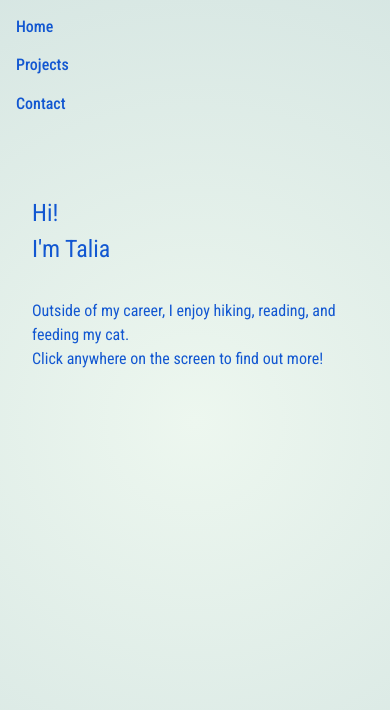
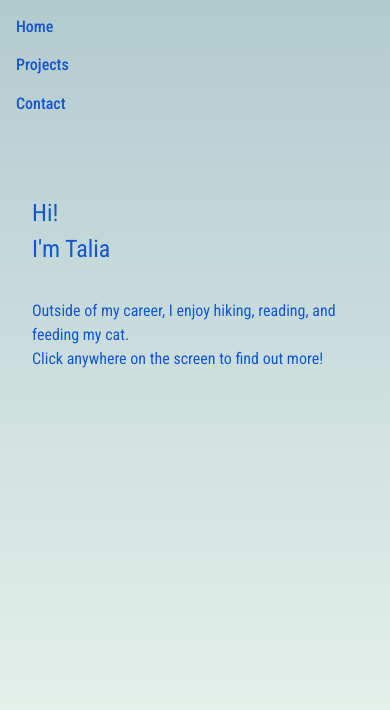
Before and after one commit to talfee/2025portfolio, a plain HTML site: page index.html in a window 390 px wide. Drawn offline with Linux system fonts and the light colour scheme; a web font is replaced by a local one.

Commit message:
mobile styling

```diff
--- a/styles.css
+++ b/styles.css
@@ -381,6 +381,12 @@ main {
   main {
     padding: 2rem;
   }
+  body {
+    background-color: var(--bg-start);
+    background-image: linear-gradient(to top, var(--bg-start), var(--bg-end));
+    background-repeat: no-repeat;
+    background-size: cover;
+  }
 }
 
 @media (max-width: 350px) {
```
